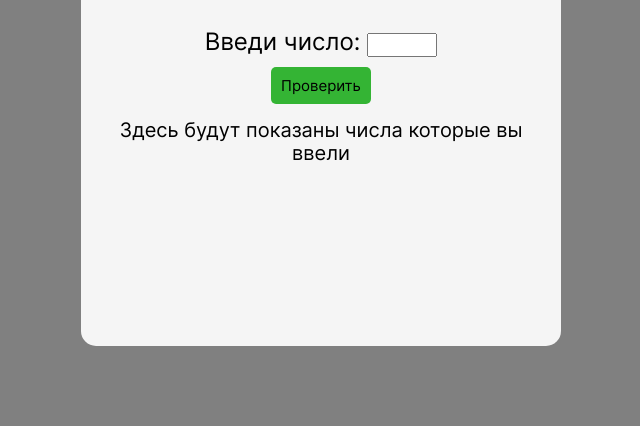
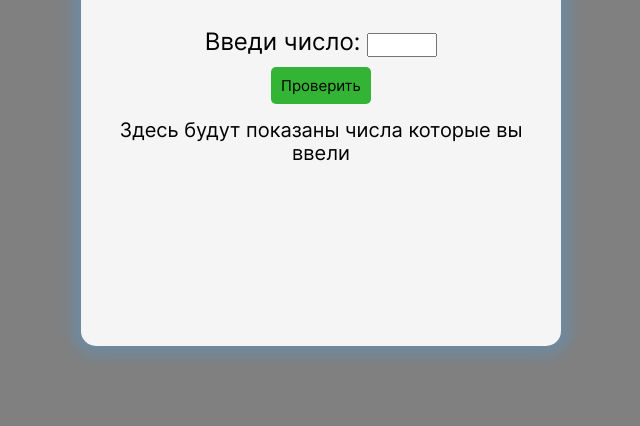
Before and after one commit to the69nemo/guessTheNumber, a plain HTML site: page index.html in a window 1280 px wide. Shown: the part 374-800 px from the top of the page, without its empty margins (319-959 px from the left). Drawn offline with Linux system fonts and the light colour scheme.

Commit message:
some_css

```diff
--- a/index.css
+++ b/index.css
@@ -20,6 +20,9 @@ body {
   width: 480px;
   border-radius: 15px;
   background-color: whitesmoke;
+  -webkit-box-shadow: 0px 0px 14px 9px rgba(82, 156, 214, 0.38);
+  -moz-box-shadow: 0px 0px 14px 9px rgba(82, 156, 214, 0.38);
+  box-shadow: 0px 0px 14px 9px rgba(82, 156, 214, 0.38);
 }
 
 .container {
@@ -31,7 +34,7 @@ body {
   margin: 0;
   font-size: 32px;
   font-weight: bold;
-  font-family: 'Inter';
+  font-family: "Inter";
 }
 
 .countdown-text {
@@ -40,7 +43,7 @@ body {
   margin-top: 15px;
   font-size: 24px;
   font-weight: normal;
-  font-family: 'Inter';
+  font-family: "Inter";
 }
 
 .form {
@@ -61,7 +64,7 @@ body {
   margin-top: 15px;
   font-size: 24px;
   font-weight: normal;
-  font-family: 'Inter';
+  font-family: "Inter";
 }
 
 .input {
@@ -75,12 +78,11 @@ body {
   padding: 10px;
   font-size: 15px;
   font-weight: normal;
-  font-family: 'Inter';
-  background-color: rgb(52, 180, 52);;
+  font-family: "Inter";
+  background-color: rgb(52, 180, 52);
   border: 0;
   border-radius: 5px;
 }
-
 
 .comment {
   text-align: center;
@@ -88,7 +90,7 @@ body {
   margin-top: 15px;
   font-size: 20px;
   font-weight: normal;
-  font-family: 'Inter';
+  font-family: "Inter";
 }
 
 .tip {
@@ -97,7 +99,7 @@ body {
   margin-top: 15px;
   font-size: 20px;
   font-weight: normal;
-  font-family: 'Inter';
+  font-family: "Inter";
 }
 
 @media screen and (max-width: 500px) {
@@ -129,6 +131,4 @@ body {
   .comment {
     font-size: 18px;
   }
-
-
 }
```
